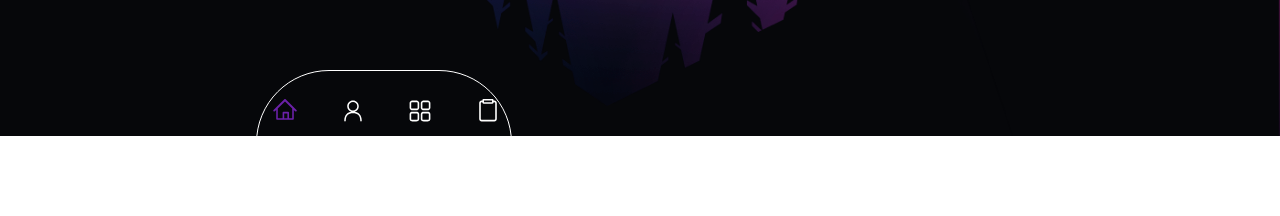
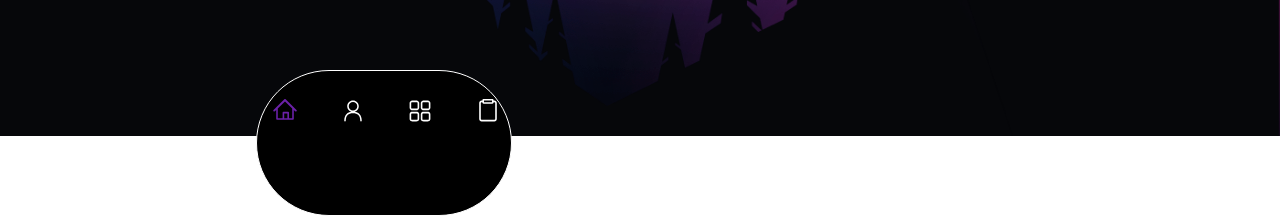
Before and after one commit to HamalXD/animation-try, a Next.js app: page / in a window 1280 px wide. Shown: the part 664-880 px from the top of the page. Built offline with nearby package versions, Linux system fonts and the light colour scheme.

Commit message:
Added routes

```diff
--- a/app/contact-me/page.tsx
+++ b/app/contact-me/page.tsx
@@ -0,0 +1,11 @@
+import React from 'react'
+
+const Page = () => {
+  return (
+    <div>
+      Contact
+    </div>
+  )
+}
+
+export default Page
--- a/app/my-projects/page.tsx
+++ b/app/my-projects/page.tsx
@@ -0,0 +1,11 @@
+import React from 'react'
+
+const Page = () => {
+  return (
+    <div>
+      Projects
+    </div>
+  )
+}
+
+export default Page
--- a/components/Navigation.tsx
+++ b/components/Navigation.tsx
@@ -31,7 +31,7 @@
   return (
     <div
       style={{ left: "20%" }}
-      className="absolute z-[50] -bottom-20 w-[50%] md:w-[20%] max-h-[150px] rounded-full flex justify-between items-center border border-white py-7"
+      className="absolute z-[50] -bottom-20 w-[50%] md:w-[20%] max-h-[150px] rounded-full flex justify-between items-center border border-white py-7 bg-black"
     >
       {NavLinks.map((nav) => (
         <Link key={nav.name} href={nav.link} className="mb-16 pl-4 min-w-[20%]">
```
